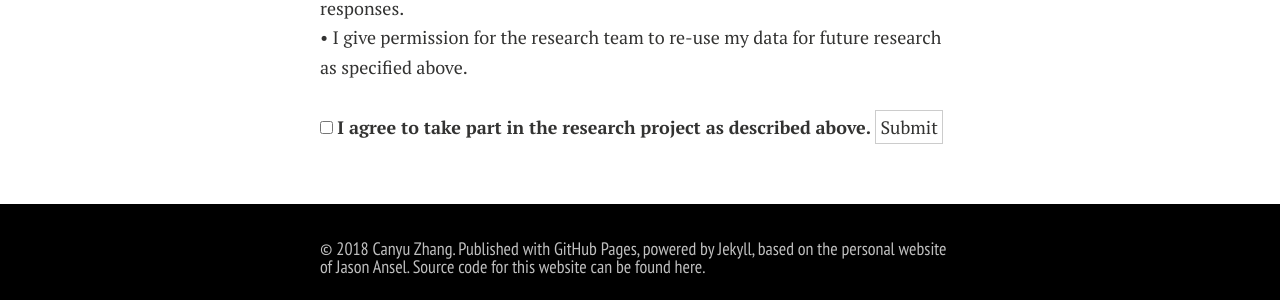
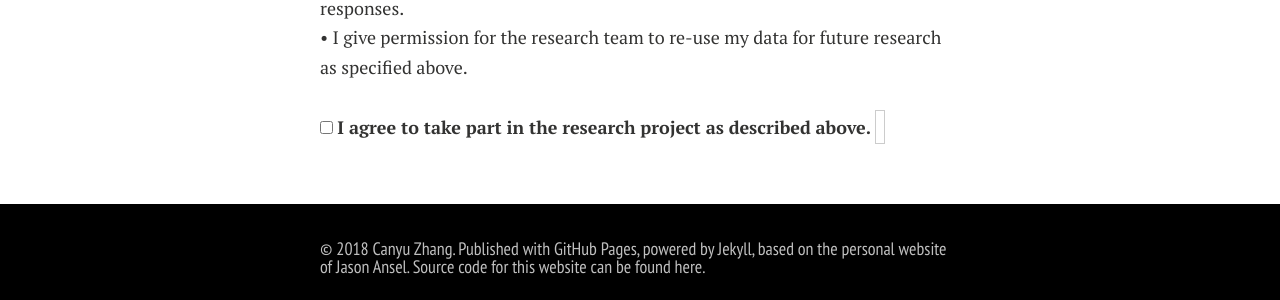
Before and after one commit to aaronzhangcanyu/aaronzhangcanyu.github.io, a Jekyll site: the page built from informed_consent.md, in a window 1280 px wide. Shown: the part 1905-2205 px from the top of the page. Built offline with Jekyll 4.4.1, drawn with Linux system fonts in a browser that asks for light colours; nearby versions of some CDN libraries; Markdown is read by kramdown in place of the engine named in the settings.

Commit message:
Update page1.html

```diff
--- a/_layouts/page1.html
+++ b/_layouts/page1.html
@@ -31,7 +31,7 @@
       {{ content }}
       <form action="/action_page.php">
         <input type="checkbox" name="vehicle1" value="Bike"> <strong>I agree to take part in the research project as described above.</strong><br>
-        <input type="submit" value="Submit">
+        <input type="button" onclick="window.location.href('')">
       </form>
     </div><!-- /.article-wrap -->
   </article>
```
